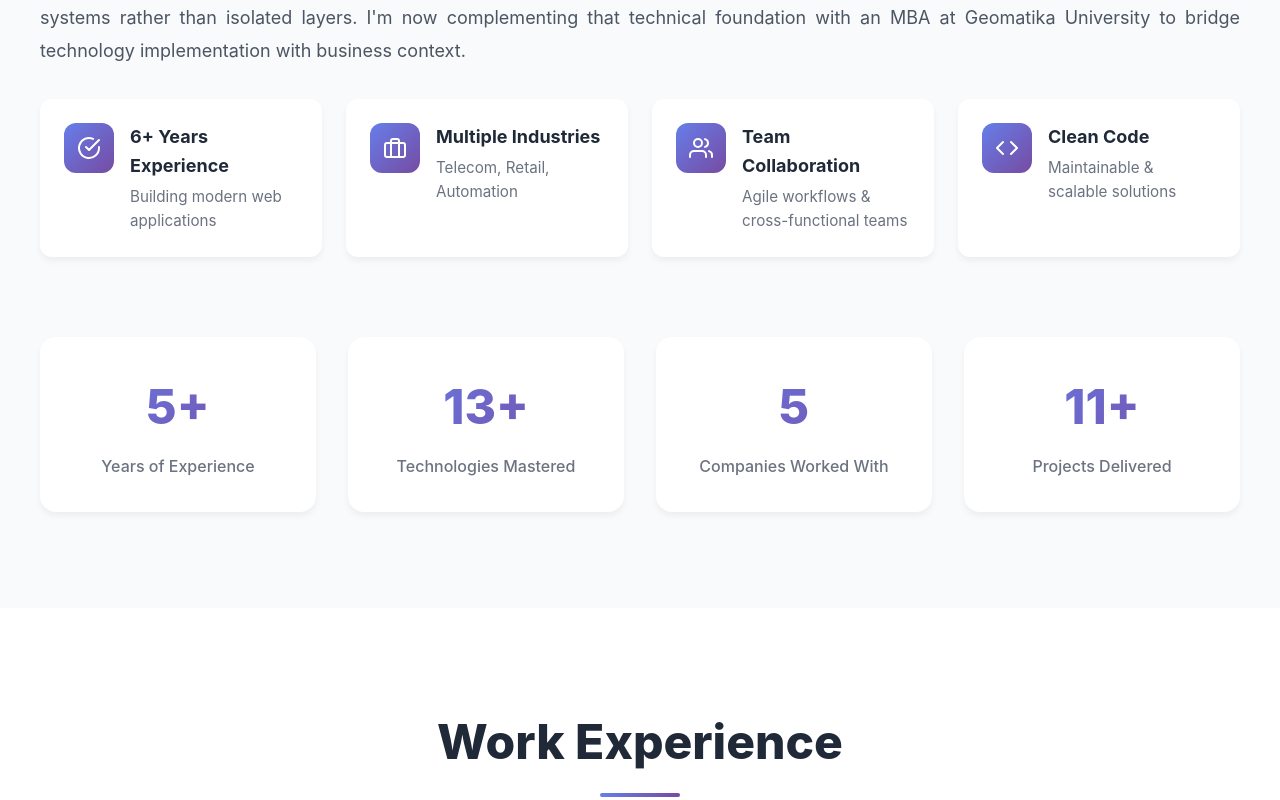
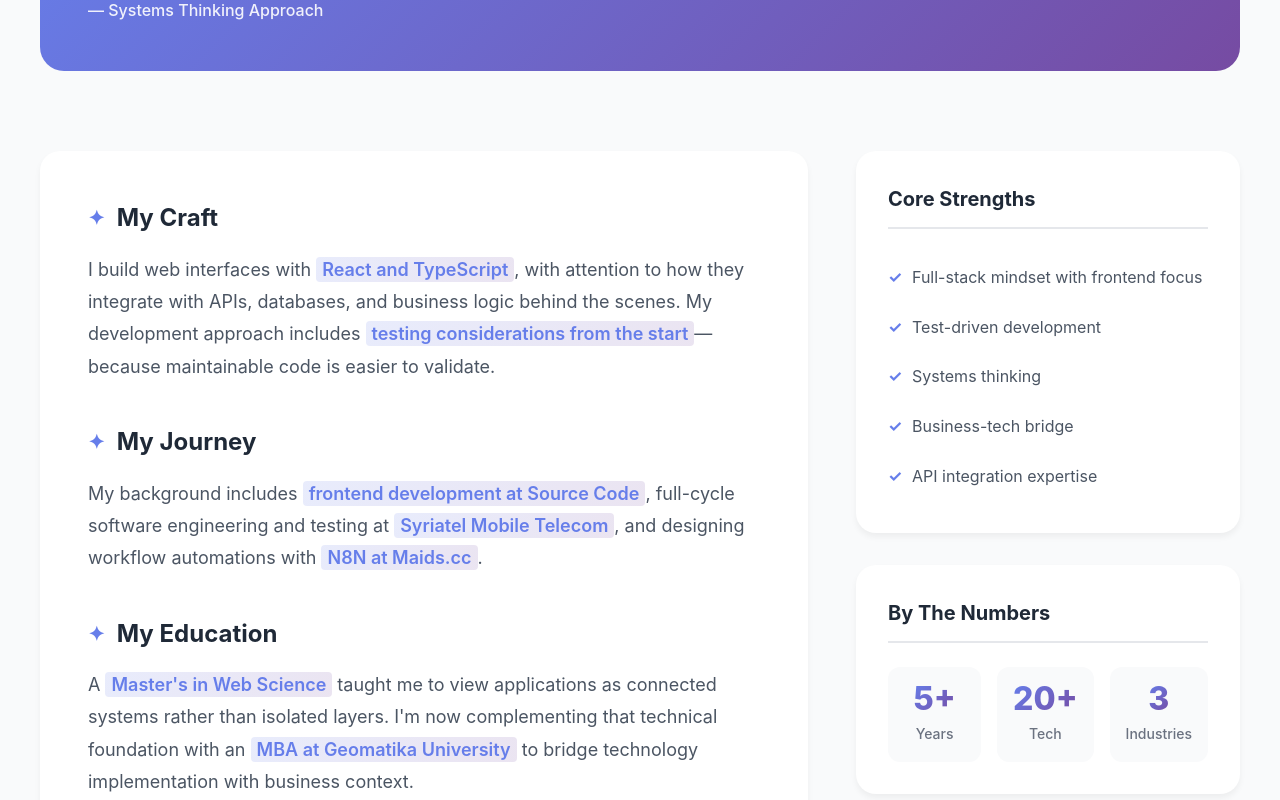
Before and after one commit to khalifeh-Ahmad/khalifeh-ahmad.github.io, a React (Create React App) app: page / in a window 1280 px wide. Shown: the part 1280-2080 px from the top of the page. Built offline with nearby package versions, Linux system fonts and the light colour scheme.

Commit message:
chnage design

```diff
--- a/src/components/About/About.module.css
+++ b/src/components/About/About.module.css
@@ -12,7 +12,7 @@
   font-size: 3rem;
   font-weight: 800;
   text-align: center;
-  margin-bottom: 3rem;
+  margin-bottom: 4rem;
   color: #1f2937;
   position: relative;
   padding-bottom: 1rem;
@@ -30,101 +30,180 @@
   border-radius: 2px;
 }
 
-.content {
+.magazineLayout {
   display: grid;
-  grid-template-columns: 1fr;
+  grid-template-columns: 2fr 1fr;
   gap: 3rem;
 }
 
-.description {
+/* Featured Quote */
+.featuredQuote {
+  grid-column: 1 / -1;
+  background: linear-gradient(135deg, #667eea 0%, #764ba2 100%);
+  padding: 3rem;
+  border-radius: 24px;
+  color: white;
+  position: relative;
+  margin-bottom: 2rem;
+}
+
+.quoteIcon {
+  font-size: 8rem;
+  font-family: Georgia, serif;
+  opacity: 0.2;
+  position: absolute;
+  top: -1rem;
+  left: 2rem;
+  line-height: 1;
+}
+
+.quoteText {
+  font-size: 2rem;
+  font-weight: 700;
+  line-height: 1.4;
+  margin-bottom: 1rem;
+  position: relative;
+  z-index: 1;
+}
+
+.quoteAuthor {
+  font-size: 1rem;
+  opacity: 0.9;
+  font-weight: 500;
+}
+
+/* Article */
+.article {
+  background: white;
+  padding: 3rem;
+  border-radius: 20px;
+  box-shadow: 0 4px 6px rgba(0, 0, 0, 0.05);
+}
+
+.articleSection {
+  margin-bottom: 2.5rem;
+}
+
+.articleSection:last-child {
+  margin-bottom: 0;
+}
+
+.articleHeading {
+  display: flex;
+  align-items: center;
+  gap: 0.75rem;
+  font-size: 1.5rem;
+  font-weight: 700;
+  color: #1f2937;
+  margin-bottom: 1rem;
+}
+
+.headingAccent {
+  color: #667eea;
+  font-size: 1.25rem;
+}
+
+.articleText {
   font-size: 1.125rem;
   line-height: 1.8;
   color: #4b5563;
-  margin-bottom: 2rem;
-  text-align: justify;
+  margin: 0;
 }
 
-.highlights {
-  display: grid;
-  grid-template-columns: repeat(auto-fit, minmax(250px, 1fr));
-  gap: 1.5rem;
-  margin-top: 2rem;
+.mark {
+  background: linear-gradient(120deg, rgba(102, 126, 234, 0.15) 0%, rgba(118, 75, 162, 0.15) 100%);
+  padding: 0.125rem 0.375rem;
+  border-radius: 4px;
+  color: #667eea;
+  font-weight: 600;
 }
 
-.highlight {
+/* Sidebar */
+.sidebar {
   display: flex;
-  gap: 1rem;
-  padding: 1.5rem;
-  background: white;
-  border-radius: 12px;
-  box-shadow: 0 4px 6px rgba(0, 0, 0, 0.05);
-  transition: all 0.3s ease;
+  flex-direction: column;
+  gap: 2rem;
 }
 
-.highlight:hover {
-  transform: translateY(-5px);
-  box-shadow: 0 10px 20px rgba(0, 0, 0, 0.1);
+.sidebarCard {
+  background: white;
+  padding: 2rem;
+  border-radius: 20px;
+  box-shadow: 0 4px 6px rgba(0, 0, 0, 0.05);
 }
 
-.icon {
-  width: 50px;
-  height: 50px;
-  min-width: 50px;
-  background: linear-gradient(135deg, #667eea 0%, #764ba2 100%);
-  border-radius: 12px;
-  display: flex;
-  align-items: center;
-  justify-content: center;
-  color: white;
+.sidebarTitle {
+  font-size: 1.25rem;
+  font-weight: 700;
+  color: #1f2937;
+  margin-bottom: 1.5rem;
+  padding-bottom: 0.75rem;
+  border-bottom: 2px solid #e5e7eb;
 }
 
-.highlight h3 {
-  font-size: 1.125rem;
-  font-weight: 700;
-  color: #1f2937;
-  margin-bottom: 0.25rem;
+.strengthsList {
+  list-style: none;
+  padding: 0;
+  margin: 0;
 }
 
-.highlight p {
-  font-size: 0.95rem;
-  color: #6b7280;
+.strengthsList li {
+  padding: 0.75rem 0;
+  color: #4b5563;
+  font-size: 1rem;
+  position: relative;
+  padding-left: 1.5rem;
 }
 
-.stats {
-  display: grid;
-  grid-template-columns: repeat(auto-fit, minmax(200px, 1fr));
-  gap: 2rem;
-  margin-top: 2rem;
+.strengthsList li::before {
+  content: '✓';
+  position: absolute;
+  left: 0;
+  color: #667eea;
+  font-weight: bold;
 }
 
-.stat {
-  text-align: center;
-  padding: 2rem;
-  background: white;
-  border-radius: 16px;
-  box-shadow: 0 4px 6px rgba(0, 0, 0, 0.05);
-  transition: all 0.3s ease;
+.miniStats {
+  display: grid;
+  grid-template-columns: repeat(3, 1fr);
+  gap: 1rem;
 }
 
-.stat:hover {
-  transform: translateY(-5px);
-  box-shadow: 0 10px 20px rgba(0, 0, 0, 0.1);
+.miniStat {
+  display: flex;
+  flex-direction: column;
+  align-items: center;
+  text-align: center;
+  padding: 1rem;
+  background: #f9fafb;
+  border-radius: 12px;
 }
 
-.statNumber {
-  font-size: 3rem;
+.miniNumber {
+  font-size: 2rem;
   font-weight: 800;
   background: linear-gradient(135deg, #667eea 0%, #764ba2 100%);
   -webkit-background-clip: text;
   -webkit-text-fill-color: transparent;
   background-clip: text;
+  line-height: 1;
   margin-bottom: 0.5rem;
 }
 
-.statLabel {
-  font-size: 1rem;
+.miniLabel {
+  font-size: 0.875rem;
   color: #6b7280;
   font-weight: 500;
+}
+
+@media (max-width: 968px) {
+  .magazineLayout {
+    grid-template-columns: 1fr;
+  }
+
+  .quoteText {
+    font-size: 1.5rem;
+  }
 }
 
 @media (max-width: 768px) {
@@ -136,24 +215,23 @@
     font-size: 2.5rem;
   }
 
-  .description {
+  .featuredQuote {
+    padding: 2rem;
+  }
+
+  .quoteText {
+    font-size: 1.25rem;
+  }
+
+  .article {
+    padding: 2rem;
+  }
+
+  .articleText {
     font-size: 1rem;
   }
 
-  .highlights {
-    grid-template-columns: 1fr;
-  }
-
-  .stats {
-    grid-template-columns: repeat(2, 1fr);
-    gap: 1rem;
-  }
-
-  .stat {
-    padding: 1.5rem 1rem;
-  }
-
-  .statNumber {
-    font-size: 2.5rem;
+  .miniStats {
+    grid-template-columns: repeat(3, 1fr);
   }
 }
--- a/src/components/About/About.tsx
+++ b/src/components/About/About.tsx
@@ -1,138 +1,86 @@
-import React from "react";
-import styles from "./About.module.css";
-import { profileData } from "../../data/portfolio";
+import React from 'react';
+import styles from './About.module.css';
 
 const About: React.FC = () => {
   return (
     <section id="about" className={styles.about}>
       <div className={styles.container}>
         <h2 className={styles.sectionTitle}>About Me</h2>
-        <div className={styles.content}>
-          <div className={styles.textContent}>
-            <p className={styles.description}>{profileData.aboutme}</p>
 
-            <div className={styles.highlights}>
-              <div className={styles.highlight}>
-                <div className={styles.icon}>
-                  <svg
-                    xmlns="http://www.w3.org/2000/svg"
-                    width="24"
-                    height="24"
-                    viewBox="0 0 24 24"
-                    fill="none"
-                    stroke="currentColor"
-                    strokeWidth="2"
-                    strokeLinecap="round"
-                    strokeLinejoin="round"
-                  >
-                    <path d="M22 11.08V12a10 10 0 1 1-5.93-9.14"></path>
-                    <polyline points="22 4 12 14.01 9 11.01"></polyline>
-                  </svg>
+        <div className={styles.magazineLayout}>
+          {/* Featured Quote */}
+          <div className={styles.featuredQuote}>
+            <div className={styles.quoteIcon}>"</div>
+            <p className={styles.quoteText}>
+              I view applications as connected systems rather than isolated layers
+            </p>
+            <div className={styles.quoteAuthor}>— Systems Thinking Approach</div>
+          </div>
+
+          {/* Main Article */}
+          <article className={styles.article}>
+            <div className={styles.articleSection}>
+              <h3 className={styles.articleHeading}>
+                <span className={styles.headingAccent}>✦</span>
+                My Craft
+              </h3>
+              <p className={styles.articleText}>
+                I build web interfaces with <mark className={styles.mark}>React and TypeScript</mark>, with attention to how they integrate with APIs, databases, and business logic behind the scenes. My development approach includes <mark className={styles.mark}>testing considerations from the start</mark>—because maintainable code is easier to validate.
+              </p>
+            </div>
+
+            <div className={styles.articleSection}>
+              <h3 className={styles.articleHeading}>
+                <span className={styles.headingAccent}>✦</span>
+                My Journey
+              </h3>
+              <p className={styles.articleText}>
+                My background includes <mark className={styles.mark}>frontend development at Source Code</mark>, full-cycle software engineering and testing at <mark className={styles.mark}>Syriatel Mobile Telecom</mark>, and designing workflow automations with <mark className={styles.mark}>N8N at Maids.cc</mark>.
+              </p>
+            </div>
+
+            <div className={styles.articleSection}>
+              <h3 className={styles.articleHeading}>
+                <span className={styles.headingAccent}>✦</span>
+                My Education
+              </h3>
+              <p className={styles.articleText}>
+                A <mark className={styles.mark}>Master's in Web Science</mark> taught me to view applications as connected systems rather than isolated layers. I'm now complementing that technical foundation with an <mark className={styles.mark}>MBA at Geomatika University</mark> to bridge technology implementation with business context.
+              </p>
+            </div>
+          </article>
+
+          {/* Sidebar */}
+          <aside className={styles.sidebar}>
+            <div className={styles.sidebarCard}>
+              <h4 className={styles.sidebarTitle}>Core Strengths</h4>
+              <ul className={styles.strengthsList}>
+                <li>Full-stack mindset with frontend focus</li>
+                <li>Test-driven development</li>
+                <li>Systems thinking</li>
+                <li>Business-tech bridge</li>
+                <li>API integration expertise</li>
+              </ul>
+            </div>
+
+            <div className={styles.sidebarCard}>
+              <h4 className={styles.sidebarTitle}>By The Numbers</h4>
+              <div className={styles.miniStats}>
+                <div className={styles.miniStat}>
+                  <span className={styles.miniNumber}>5+</span>
+                  <span className={styles.miniLabel}>Years</span>
                 </div>
-                <div>
-                  <h3>6+ Years Experience</h3>
-                  <p>Building modern web applications</p>
+                <div className={styles.miniStat}>
+                  <span className={styles.miniNumber}>20+</span>
+                  <span className={styles.miniLabel}>Tech</span>
                 </div>
-              </div>
-
-              <div className={styles.highlight}>
-                <div className={styles.icon}>
-                  <svg
-                    xmlns="http://www.w3.org/2000/svg"
-                    width="24"
-                    height="24"
-                    viewBox="0 0 24 24"
-                    fill="none"
-                    stroke="currentColor"
-                    strokeWidth="2"
-                    strokeLinecap="round"
-                    strokeLinejoin="round"
-                  >
-                    <rect
-                      x="2"
-                      y="7"
-                      width="20"
-                      height="14"
-                      rx="2"
-                      ry="2"
-                    ></rect>
-                    <path d="M16 21V5a2 2 0 0 0-2-2h-4a2 2 0 0 0-2 2v16"></path>
-                  </svg>
-                </div>
-                <div>
-                  <h3>Multiple Industries</h3>
-                  <p>Telecom, Retail, Automation</p>
-                </div>
-              </div>
-
-              <div className={styles.highlight}>
-                <div className={styles.icon}>
-                  <svg
-                    xmlns="http://www.w3.org/2000/svg"
-                    width="24"
-                    height="24"
-                    viewBox="0 0 24 24"
-                    fill="none"
-                    stroke="currentColor"
-                    strokeWidth="2"
-                    strokeLinecap="round"
-                    strokeLinejoin="round"
-                  >
-                    <path d="M17 21v-2a4 4 0 0 0-4-4H5a4 4 0 0 0-4 4v2"></path>
-                    <circle cx="9" cy="7" r="4"></circle>
-                    <path d="M23 21v-2a4 4 0 0 0-3-3.87"></path>
-                    <path d="M16 3.13a4 4 0 0 1 0 7.75"></path>
-                  </svg>
-                </div>
-                <div>
-                  <h3>Team Collaboration</h3>
-                  <p>Agile workflows & cross-functional teams</p>
-                </div>
-              </div>
-
-              <div className={styles.highlight}>
-                <div className={styles.icon}>
-                  <svg
-                    xmlns="http://www.w3.org/2000/svg"
-                    width="24"
-                    height="24"
-                    viewBox="0 0 24 24"
-                    fill="none"
-                    stroke="currentColor"
-                    strokeWidth="2"
-                    strokeLinecap="round"
-                    strokeLinejoin="round"
-                  >
-                    <polyline points="16 18 22 12 16 6"></polyline>
-                    <polyline points="8 6 2 12 8 18"></polyline>
-                  </svg>
-                </div>
-                <div>
-                  <h3>Clean Code</h3>
-                  <p>Maintainable & scalable solutions</p>
+                <div className={styles.miniStat}>
+                  <span className={styles.miniNumber}>3</span>
+                  <span className={styles.miniLabel}>Industries</span>
                 </div>
               </div>
             </div>
-          </div>
-
-          <div className={styles.stats}>
-            <div className={styles.stat}>
-              <div className={styles.statNumber}>5+</div>
-              <div className={styles.statLabel}>Years of Experience</div>
-            </div>
-            <div className={styles.stat}>
-              <div className={styles.statNumber}>13+</div>
-              <div className={styles.statLabel}>Technologies Mastered</div>
-            </div>
-            <div className={styles.stat}>
-              <div className={styles.statNumber}>5</div>
-              <div className={styles.statLabel}>Companies Worked With</div>
-            </div>
-            <div className={styles.stat}>
-              <div className={styles.statNumber}>11+</div>
-              <div className={styles.statLabel}>Projects Delivered</div>
-            </div>
-          </div>
+          </aside>
         </div>
       </div>
     </section>
--- a/src/components/Hero/Hero.module.css
+++ b/src/components/Hero/Hero.module.css
@@ -77,6 +77,7 @@
   margin-bottom: 2rem;
   opacity: 0.95;
   max-width: 600px;
+  text-align: justify;
 }
 
 .buttons {
```
